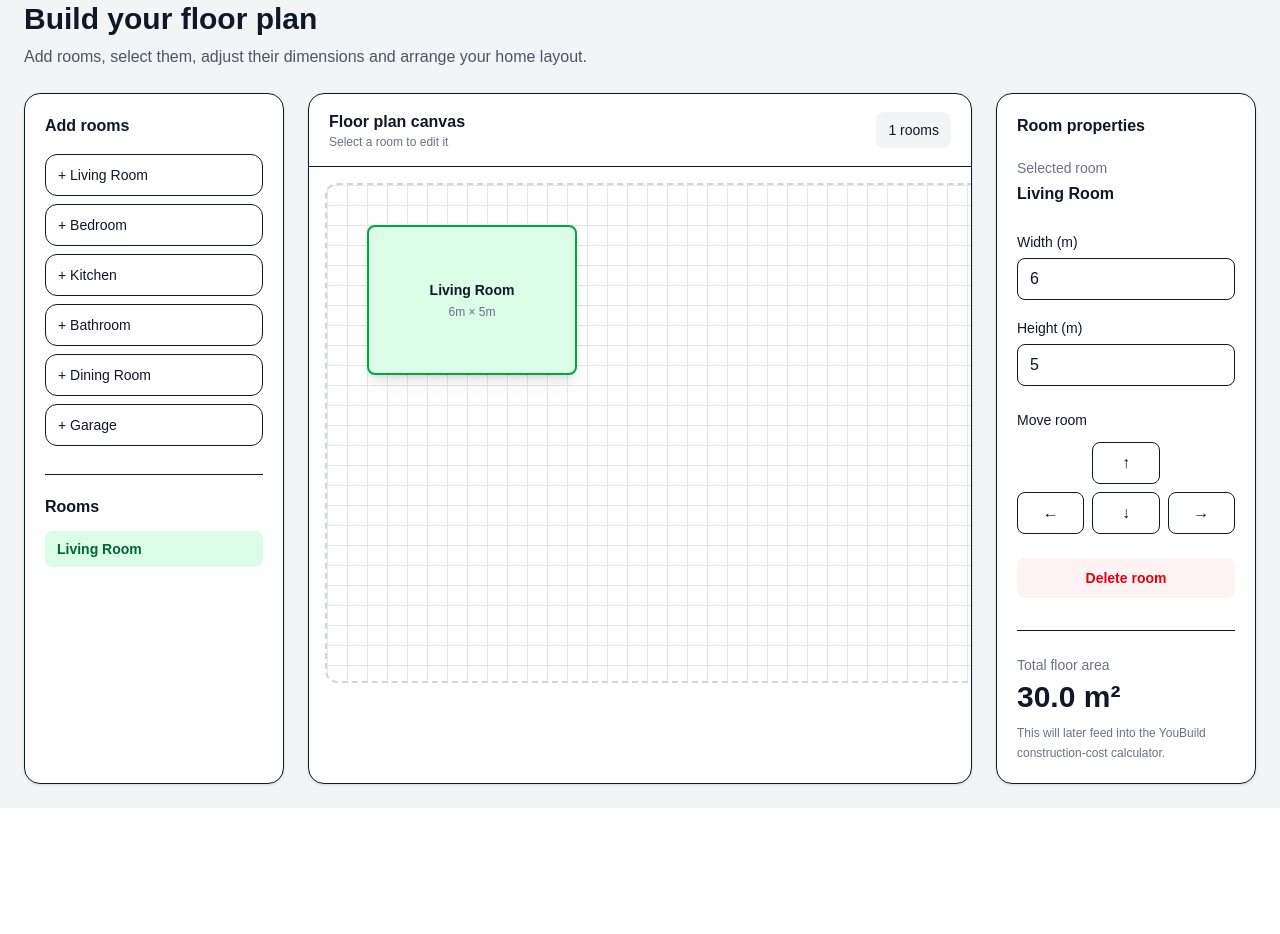
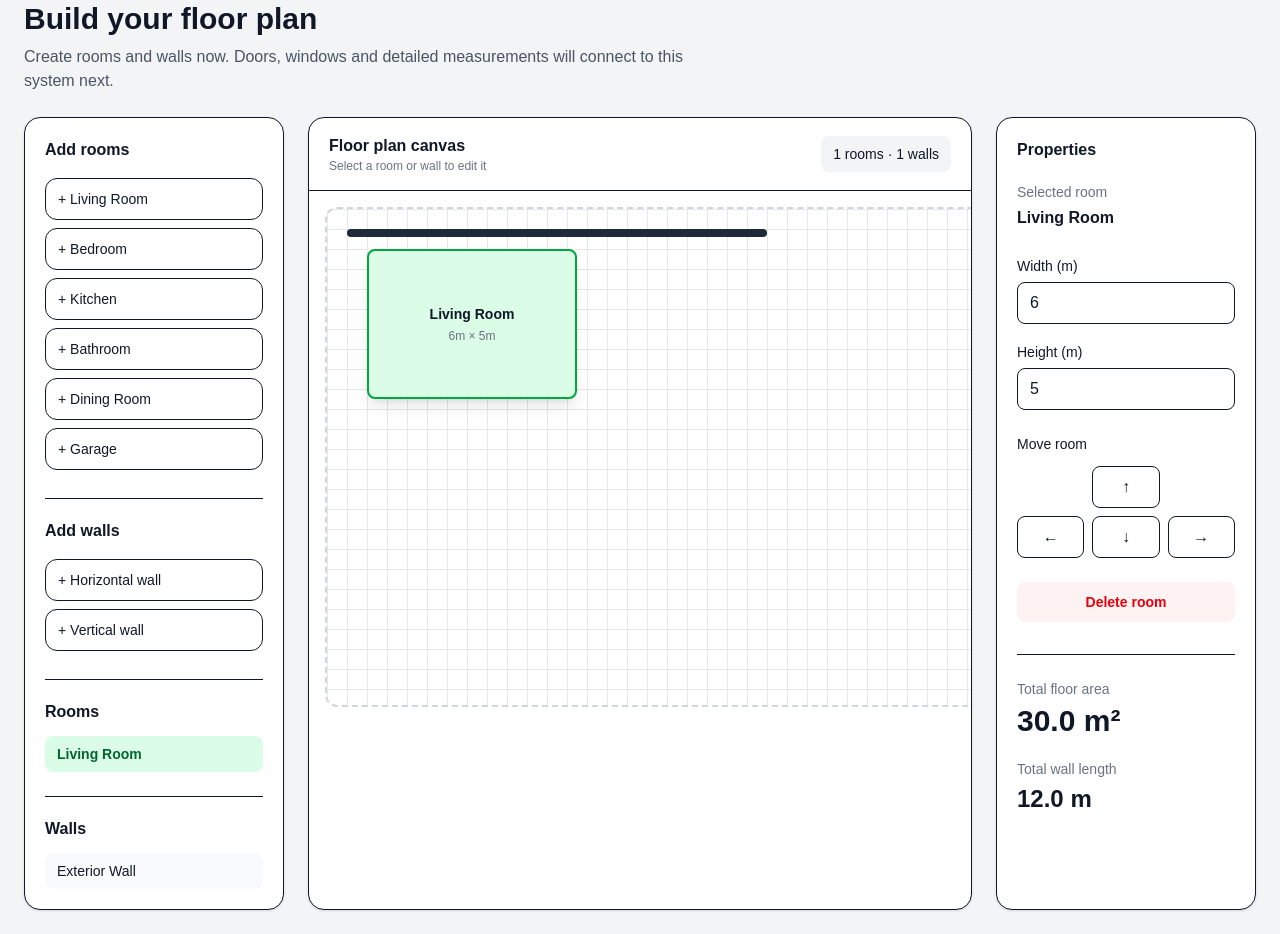
Before and after one commit to moitaleldere-alt/Youbuild-, a Next.js app: page /designer/floorplan in a window 1280 px wide. Shown: the part 120-1054 px from the top of the page. Before the commit the page ends 928 px from the top, so only its background shows below. Built offline with nearby package versions, Linux system fonts and the light colour scheme.

Commit message:
add wall system to floor plan

```diff
--- a/app/designer/floorplan/page.tsx
+++ b/app/designer/floorplan/page.tsx
@@ -9,6 +9,16 @@ type Room = {
   height: number;
   x: number;
   y: number;
+};
+
+type Wall = {
+  id: number;
+  name: string;
+  length: number;
+  thickness: number;
+  x: number;
+  y: number;
+  direction: "horizontal" | "vertical";
 };
 
 const roomTypes = [
@@ -32,9 +42,23 @@ export default function FloorPlanPage() {
     },
   ]);
 
+  const [walls, setWalls] = useState<Wall[]>([
+    {
+      id: 1,
+      name: "Exterior Wall",
+      length: 12,
+      thickness: 0.2,
+      x: 20,
+      y: 20,
+      direction: "horizontal",
+    },
+  ]);
+
   const [selectedId, setSelectedId] = useState<number | null>(1);
+  const [selectedWallId, setSelectedWallId] = useState<number | null>(null);
 
   const selectedRoom = rooms.find((room) => room.id === selectedId);
+  const selectedWall = walls.find((wall) => wall.id === selectedWallId);
 
   function addRoom(name: string) {
     const newRoom: Room = {
@@ -48,6 +72,7 @@ export default function FloorPlanPage() {
 
     setRooms((current) => [...current, newRoom]);
     setSelectedId(newRoom.id);
+    setSelectedWallId(null);
   }
 
   function removeRoom(id: number) {
@@ -92,8 +117,58 @@ export default function FloorPlanPage() {
     );
   }
 
+  function addWall(direction: "horizontal" | "vertical") {
+    const newWall: Wall = {
+      id: Date.now(),
+      name: "Interior Wall",
+      length: 6,
+      thickness: 0.2,
+      x: 100 + walls.length * 15,
+      y: 180 + walls.length * 15,
+      direction,
+    };
+
+    setWalls((current) => [...current, newWall]);
+    setSelectedWallId(newWall.id);
+    setSelectedId(null);
+  }
+
+  function removeWall(id: number) {
+    setWalls((current) => current.filter((wall) => wall.id !== id));
+
+    if (selectedWallId === id) {
+      setSelectedWallId(null);
+    }
+  }
+
+  function updateSelectedWall(
+    property: "length" | "thickness",
+    value: number
+  ) {
+    if (!selectedWallId) return;
+
+    setWalls((current) =>
+      current.map((wall) =>
+        wall.id === selectedWallId
+          ? {
+              ...wall,
+              [property]:
+                property === "length"
+                  ? Math.max(1, value)
+                  : Math.max(0.1, value),
+            }
+          : wall
+      )
+    );
+  }
+
   const totalArea = rooms.reduce(
     (total, room) => total + room.width * room.height,
+    0
+  );
+
+  const totalWallLength = walls.reduce(
+    (total, wall) => total + wall.length,
     0
   );
 
@@ -112,8 +187,8 @@ export default function FloorPlanPage() {
         </div>
       </header>
 
-      {/* Main */}
       <section className="mx-auto max-w-7xl px-4 py-6 sm:px-6">
+        {/* Heading */}
         <div className="mb-6">
           <p className="text-sm font-semibold uppercase tracking-wider text-green-600">
             Home Designer
@@ -124,13 +199,13 @@ export default function FloorPlanPage() {
           </h1>
 
           <p className="mt-2 max-w-2xl text-gray-600">
-            Add rooms, select them, adjust their dimensions and arrange your
-            home layout.
+            Create rooms and walls now. Doors, windows and detailed
+            measurements will connect to this system next.
           </p>
         </div>
 
         <div className="grid gap-6 lg:grid-cols-[260px_1fr_260px]">
-          {/* Left panel */}
+          {/* LEFT PANEL */}
           <aside className="rounded-2xl border bg-white p-5 shadow-sm">
             <h2 className="font-semibold">Add rooms</h2>
 
@@ -147,13 +222,36 @@ export default function FloorPlanPage() {
             </div>
 
             <div className="mt-7 border-t pt-5">
+              <h2 className="font-semibold">Add walls</h2>
+
+              <div className="mt-4 space-y-2">
+                <button
+                  onClick={() => addWall("horizontal")}
+                  className="w-full rounded-xl border px-3 py-2.5 text-left text-sm font-medium hover:border-green-600 hover:bg-green-50"
+                >
+                  + Horizontal wall
+                </button>
+
+                <button
+                  onClick={() => addWall("vertical")}
+                  className="w-full rounded-xl border px-3 py-2.5 text-left text-sm font-medium hover:border-green-600 hover:bg-green-50"
+                >
+                  + Vertical wall
+                </button>
+              </div>
+            </div>
+
+            <div className="mt-7 border-t pt-5">
               <h2 className="font-semibold">Rooms</h2>
 
               <div className="mt-3 space-y-2">
                 {rooms.map((room) => (
                   <button
                     key={room.id}
-                    onClick={() => setSelectedId(room.id)}
+                    onClick={() => {
+                      setSelectedId(room.id);
+                      setSelectedWallId(null);
+                    }}
                     className={`w-full rounded-lg px-3 py-2 text-left text-sm ${
                       selectedId === room.id
                         ? "bg-green-100 font-semibold text-green-800"
@@ -165,20 +263,44 @@ export default function FloorPlanPage() {
                 ))}
               </div>
             </div>
+
+            <div className="mt-6 border-t pt-5">
+              <h2 className="font-semibold">Walls</h2>
+
+              <div className="mt-3 space-y-2">
+                {walls.map((wall) => (
+                  <button
+                    key={wall.id}
+                    onClick={() => {
+                      setSelectedWallId(wall.id);
+                      setSelectedId(null);
+                    }}
+                    className={`w-full rounded-lg px-3 py-2 text-left text-sm ${
+                      selectedWallId === wall.id
+                        ? "bg-green-100 font-semibold text-green-800"
+                        : "bg-gray-50 hover:bg-gray-100"
+                    }`}
+                  >
+                    {wall.name}
+                  </button>
+                ))}
+              </div>
+            </div>
           </aside>
 
-          {/* Canvas */}
+          {/* CANVAS */}
           <section className="overflow-hidden rounded-2xl border bg-white shadow-sm">
             <div className="flex items-center justify-between border-b px-5 py-4">
               <div>
                 <h2 className="font-semibold">Floor plan canvas</h2>
+
                 <p className="text-xs text-gray-500">
-                  Select a room to edit it
+                  Select a room or wall to edit it
                 </p>
               </div>
 
               <div className="rounded-lg bg-gray-100 px-3 py-2 text-sm font-medium">
-                {rooms.length} rooms
+                {rooms.length} rooms · {walls.length} walls
               </div>
             </div>
 
@@ -191,13 +313,50 @@ export default function FloorPlanPage() {
                   backgroundSize: "20px 20px",
                 }}
               >
+                {/* Walls */}
+                {walls.map((wall) => {
+                  const isSelected = wall.id === selectedWallId;
+
+                  const horizontal = wall.direction === "horizontal";
+
+                  return (
+                    <button
+                      key={wall.id}
+                      onClick={() => {
+                        setSelectedWallId(wall.id);
+                        setSelectedId(null);
+                      }}
+                      aria-label={wall.name}
+                      className={`absolute rounded-sm transition ${
+                        isSelected
+                          ? "bg-green-600 shadow-lg"
+                          : "bg-gray-800 hover:bg-green-600"
+                      }`}
+                      style={{
+                        left: wall.x,
+                        top: wall.y,
+                        width: horizontal
+                          ? wall.length * 35
+                          : Math.max(8, wall.thickness * 25),
+                        height: horizontal
+                          ? Math.max(8, wall.thickness * 25)
+                          : wall.length * 35,
+                      }}
+                    />
+                  );
+                })}
+
+                {/* Rooms */}
                 {rooms.map((room) => {
                   const isSelected = room.id === selectedId;
 
                   return (
                     <button
                       key={room.id}
-                      onClick={() => setSelectedId(room.id)}
+                      onClick={() => {
+                        setSelectedId(room.id);
+                        setSelectedWallId(null);
+                      }}
                       className={`absolute flex flex-col items-center justify-center rounded-lg border-2 text-center transition ${
                         isSelected
                           ? "border-green-600 bg-green-100 shadow-lg"
@@ -224,14 +383,16 @@ export default function FloorPlanPage() {
             </div>
           </section>
 
-          {/* Right panel */}
+          {/* RIGHT PANEL */}
           <aside className="rounded-2xl border bg-white p-5 shadow-sm">
-            <h2 className="font-semibold">Room properties</h2>
+            <h2 className="font-semibold">Properties</h2>
 
-            {selectedRoom ? (
+            {selectedRoom && (
               <>
                 <div className="mt-5">
-                  <p className="text-sm text-gray-500">Selected room</p>
+                  <p className="text-sm text-gray-500">
+                    Selected room
+                  </p>
 
                   <p className="mt-1 font-semibold">
                     {selectedRoom.name}
@@ -279,18 +440,18 @@ export default function FloorPlanPage() {
                 </div>
 
                 <div className="mt-6">
-                  <p className="text-sm font-medium">
-                    Move room
-                  </p>
+                  <p className="text-sm font-medium">Move room</p>
 
                   <div className="mt-3 grid grid-cols-3 gap-2">
                     <div />
+
                     <button
                       onClick={() => moveSelected(0, -20)}
                       className="rounded-lg border py-2 hover:bg-gray-50"
                     >
                       ↑
                     </button>
+
                     <div />
 
                     <button
@@ -323,12 +484,77 @@ export default function FloorPlanPage() {
                   Delete room
                 </button>
               </>
-            ) : (
+            )}
+
+            {selectedWall && (
+              <>
+                <div className="mt-5">
+                  <p className="text-sm text-gray-500">
+                    Selected wall
+                  </p>
+
+                  <p className="mt-1 font-semibold">
+                    {selectedWall.name}
+                  </p>
+                </div>
+
+                <div className="mt-6 space-y-4">
+                  <label className="block">
+                    <span className="text-sm font-medium">
+                      Length (m)
+                    </span>
+
+                    <input
+                      type="number"
+                      min="1"
+                      value={selectedWall.length}
+                      onChange={(e) =>
+                        updateSelectedWall(
+                          "length",
+                          Number(e.target.value)
+                        )
+                      }
+                      className="mt-1 w-full rounded-lg border px-3 py-2"
+                    />
+                  </label>
+
+                  <label className="block">
+                    <span className="text-sm font-medium">
+                      Thickness (m)
+                    </span>
+
+                    <input
+                      type="number"
+                      min="0.1"
+                      step="0.05"
+                      value={selectedWall.thickness}
+                      onChange={(e) =>
+                        updateSelectedWall(
+                          "thickness",
+                          Number(e.target.value)
+                        )
+                      }
+                      className="mt-1 w-full rounded-lg border px-3 py-2"
+                    />
+                  </label>
+                </div>
+
+                <button
+                  onClick={() => removeWall(selectedWall.id)}
+                  className="mt-6 w-full rounded-lg bg-red-50 px-4 py-2.5 text-sm font-semibold text-red-600 hover:bg-red-100"
+                >
+                  Delete wall
+                </button>
+              </>
+            )}
+
+            {!selectedRoom && !selectedWall && (
               <p className="mt-5 text-sm leading-6 text-gray-500">
-                Select a room on the canvas to edit its properties.
+                Select a room or wall to edit its properties.
               </p>
             )}
 
+            {/* Statistics */}
             <div className="mt-8 border-t pt-6">
               <p className="text-sm text-gray-500">
                 Total floor area
@@ -338,9 +564,12 @@ export default function FloorPlanPage() {
                 {totalArea.toFixed(1)} m²
               </p>
 
-              <p className="mt-2 text-xs leading-5 text-gray-500">
-                This will later feed into the YouBuild construction-cost
-                calculator.
+              <p className="mt-5 text-sm text-gray-500">
+                Total wall length
+              </p>
+
+              <p className="mt-1 text-2xl font-bold">
+                {totalWallLength.toFixed(1)} m
               </p>
             </div>
           </aside>
```
